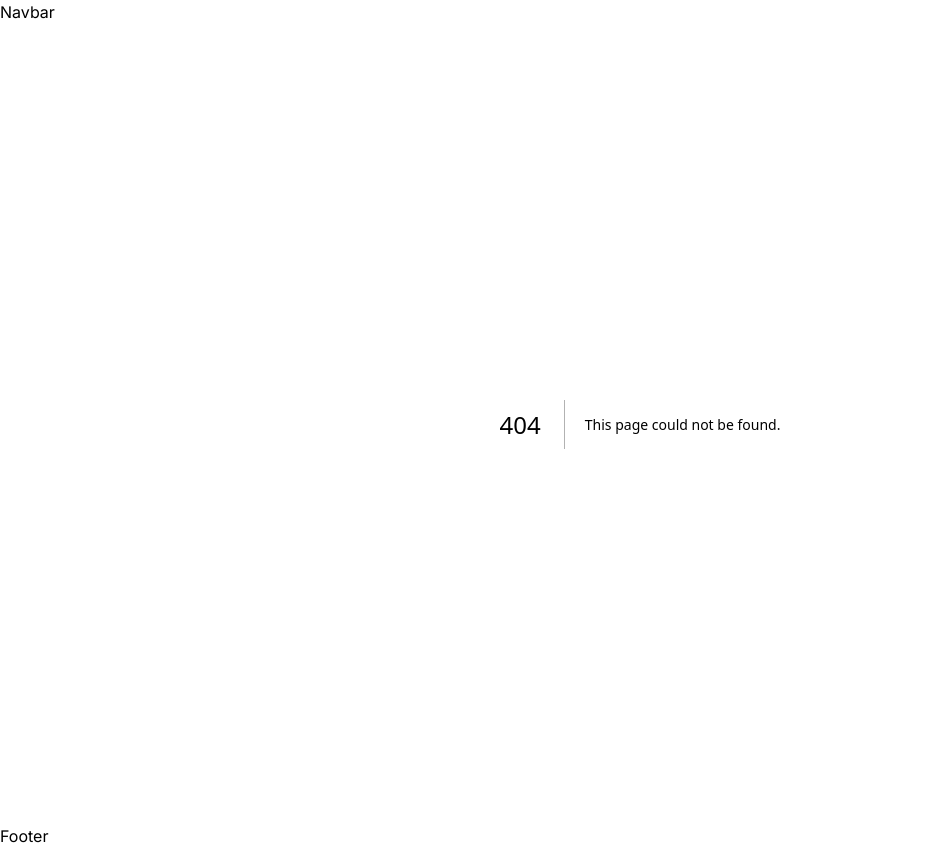
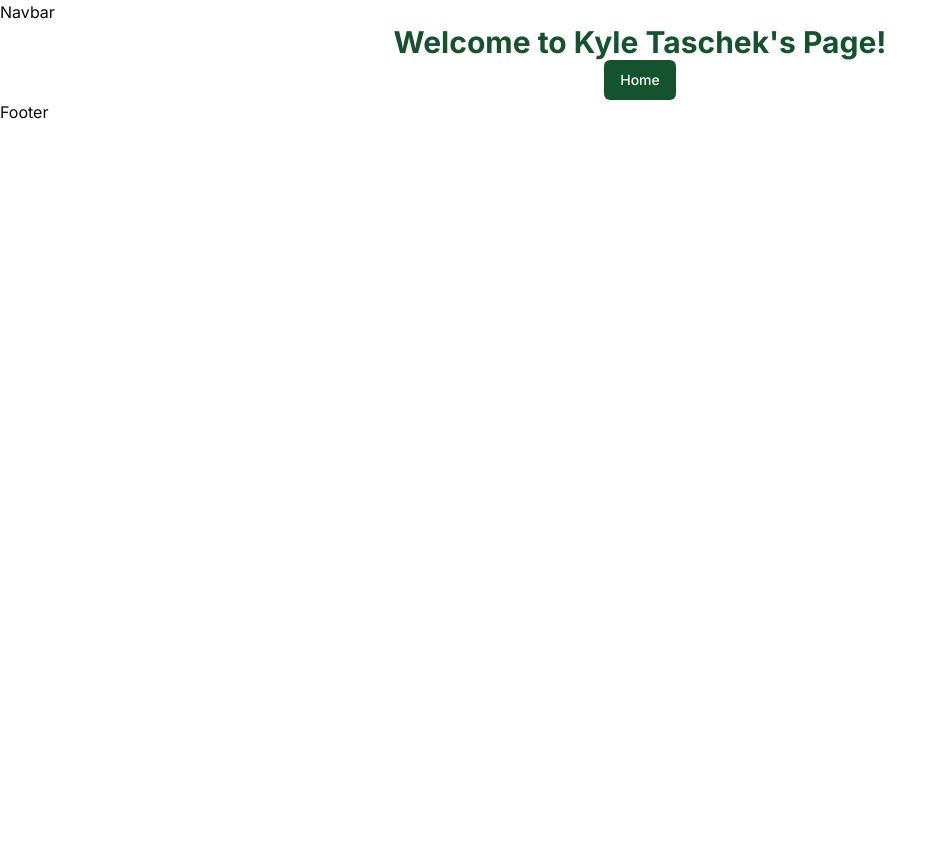
Before and after one commit to hack4impact-calpoly/ecologistics-portal, a Next.js app: page /ktaschek in a window 1280 px wide. Before the commit this address had no page. Shown: the whole page, without its empty margins (0-946 px from the left). After the commit the page ends 800 px from the top, so only its background shows below. Built offline with nearby package versions, Linux system fonts and the light colour scheme.

Commit message:
feat: added new page and added button in home page that links to it

```diff
--- /dev/null
+++ b/src/app/ktaschek/page.tsx
@@ -0,0 +1,15 @@
+import { Button } from "@/components/ui/button";
+import Link from "next/link";
+
+export default function Page() {
+  return (
+    <main className="text-center">
+      <h1 className="text-green-900 text-3xl font-bold">
+        Welcome to Kyle Taschek&apos;s Page!
+      </h1>
+      <Button className="bg-green-900 hover:bg-green-700" asChild>
+        <Link href="/">Home</Link>
+      </Button>
+    </main>
+  );
+}
--- a/src/app/page.tsx
+++ b/src/app/page.tsx
@@ -1,7 +1,13 @@
+import { Button } from "@/components/ui/button";
+import Link from "next/link";
+
 export default function Home() {
   return (
     <main>
       <h1>Home</h1>
+      <Button className="bg-green-900 hover:bg-green-700" asChild>
+        <Link href="/ktaschek">Kyle Taschek</Link>
+      </Button>
     </main>
   );
 }
```
